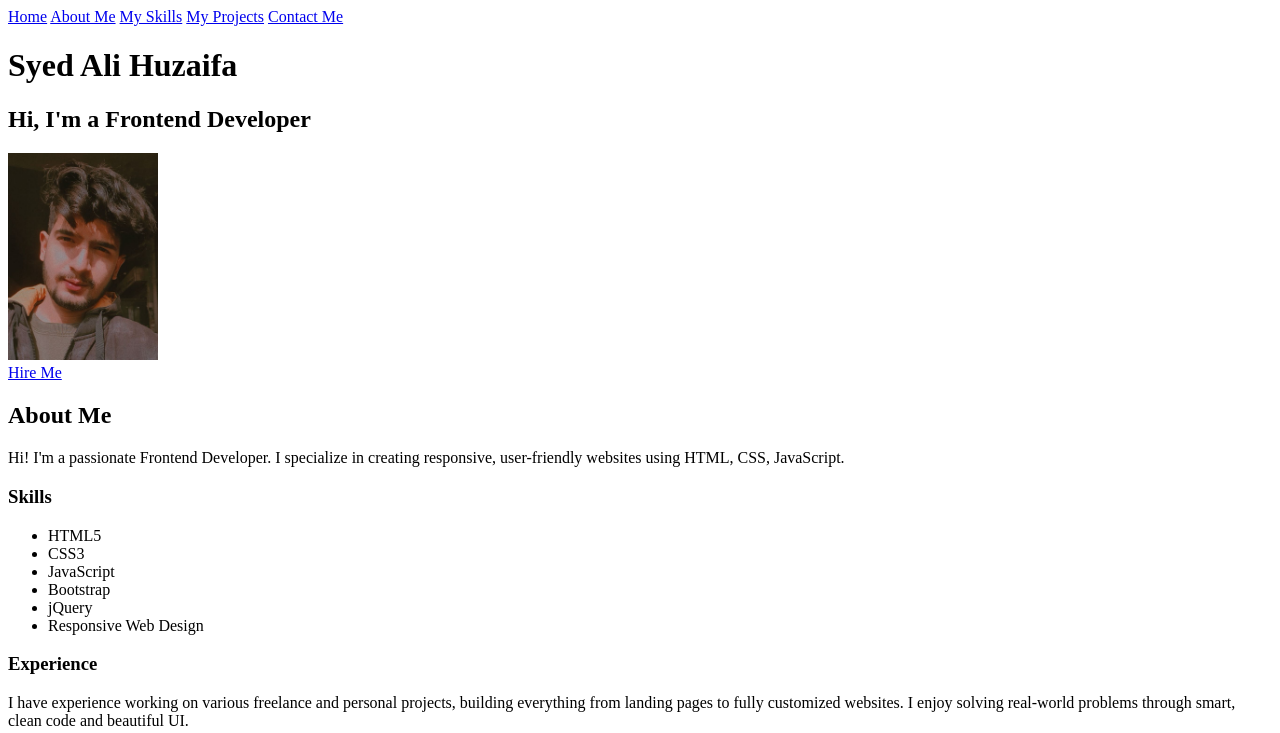
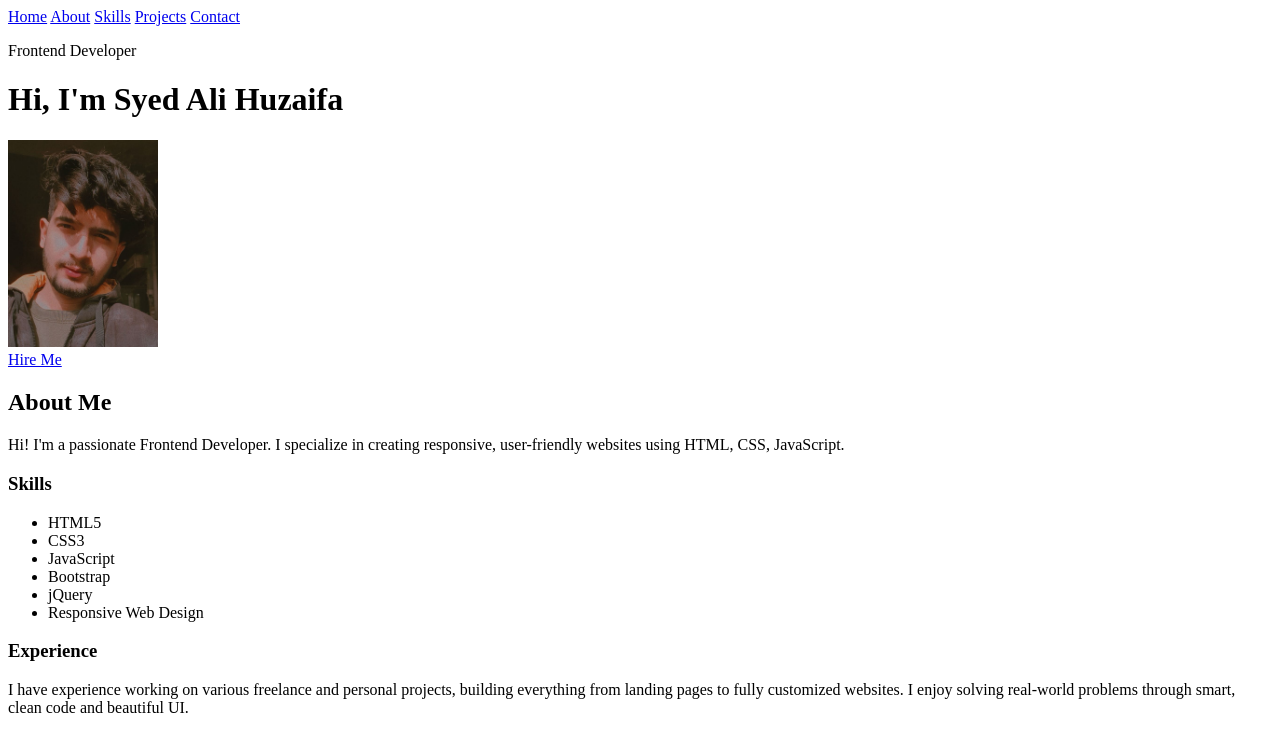
Before and after one commit to mhuzaifasyed/Portfolio-Website, a plain HTML site: page index.html in a window 1280 px wide. Shown: the top 733 px of the page. Drawn offline with Linux system fonts and the light colour scheme.

Commit message:
Minor Changes in Navbar

```diff
--- a/index.html
+++ b/index.html
@@ -3,24 +3,24 @@
 <head>
     <meta charset="UTF-8">
     <meta name="viewport" content="width=device-width, initial-scale=1.0">
-    <title>Syed Ali Huzaifa Portfolio</title>
+    <title>Ali Huzaifa | Web Developer</title>
 </head>
 <body>
-    <div>
+    <div class="navbar">
         <a href="./index.html">Home</a>
-        <a href="./about.html">About Me</a>
-        <a href="./skills.html">My Skills</a>
-        <a href="./projects.html">My Projects</a>
-        <a href="./contact.html">Contact Me</a>
+        <a href="./about.html">About</a>
+        <a href="./skills.html">Skills</a>
+        <a href="./experience.html">Projects</a>
+        <a href="./contact.html">Contact</a>
     </div>
     <div>
-        <h1>Syed Ali Huzaifa</h1>
-        <h2>Hi, I'm a Frontend Developer</h2>
+        <p>Frontend Developer</p>
+        <h1>Hi, I'm Syed Ali Huzaifa</h1>
     </div>
     <div>
         <img src="./Profile Pic.JPG" width="150" alt="Profile Pic">
         <br>
-        <a href="#contact">Hire Me</a>
+        <a href="./contact.html">Hire Me</a>
     </div>
     <div>
         <h2>About Me</h2>
```
Also changed, not shown: about.html (+5 -5 lines), contact.html (+5 -5 lines), projects.html (+4 -4 lines), skills.html (+5 -5 lines).
